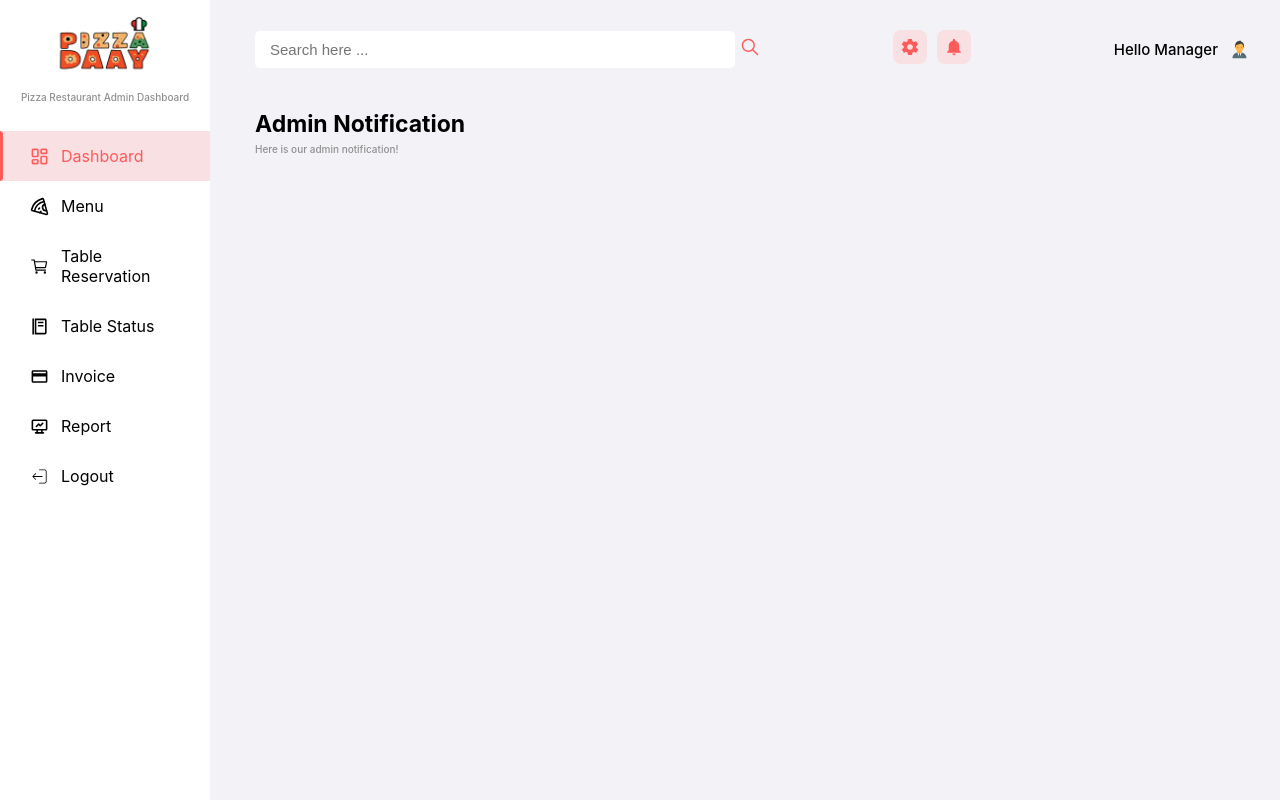
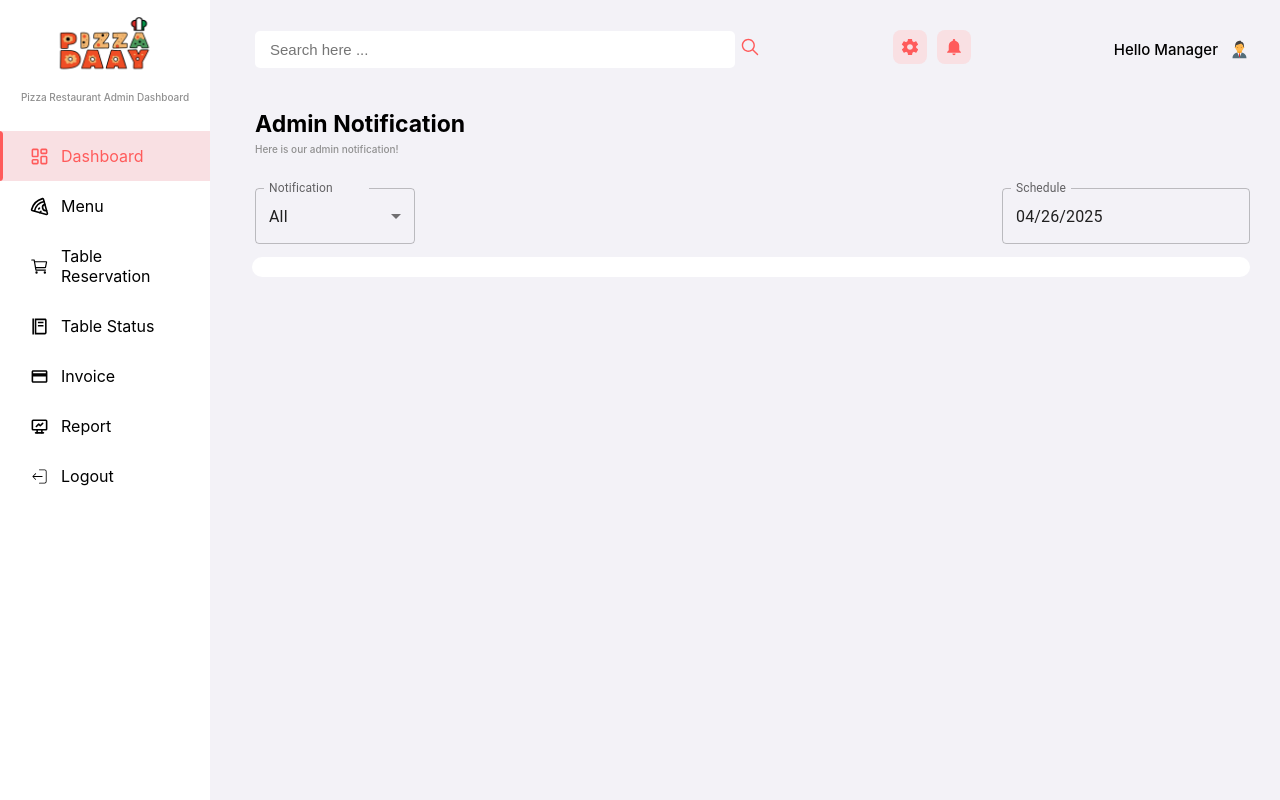
Before and after one commit to baonhi12/restaurant-system-frontend, a React (Create React App) app: page /dashboard/all-notification in a window 1280 px wide. Built offline with nearby package versions, Linux system fonts and the light colour scheme.

Commit message:
create admin notification page

```diff
--- a/src/assets/css/Dashboard.css
+++ b/src/assets/css/Dashboard.css
@@ -348,3 +348,16 @@ span.MuiBadge-badge.MuiBadge-standard.MuiBadge-anchorOriginTopRight.MuiBadge-anc
     font-size: 13px;
     margin: 10px 0px 10px 0px;
 }
+
+.dashboard-notification-header {
+    display: flex;
+    justify-content: space-between;
+    margin: 0px 30px 5px 7px;
+}
+
+.dashboard-notification-content {
+    background: white;
+    padding: 10px 15px;
+    margin: 0 30px 0 12px;
+    border-radius: 15px;
+}
--- a/src/pages/adminpage/AllNotification.js
+++ b/src/pages/adminpage/AllNotification.js
@@ -4,9 +4,33 @@ import '../../assets/css/Dashboard.css';
 import { IoIosSearch, IoMdNotifications, IoMdSettings } from "react-icons/io";
 import { FcBusinessman } from "react-icons/fc";
 import { useNavigate } from 'react-router-dom';
+import InputLabel from '@mui/material/InputLabel';
+import MenuItem from '@mui/material/MenuItem';
+import FormControl from '@mui/material/FormControl';
+import Select from '@mui/material/Select';
+import dayjs from 'dayjs';
+import { DemoContainer } from '@mui/x-date-pickers/internals/demo';
+import { AdapterDayjs } from '@mui/x-date-pickers/AdapterDayjs';
+import { LocalizationProvider } from '@mui/x-date-pickers/LocalizationProvider';
+import { DatePicker } from '@mui/x-date-pickers/DatePicker';
 
-const AllNotification = () => {
+
+const AllNotification = ({ onFilterChange }) => {
     const navigate = useNavigate();
+
+    const [filter, setFilter] = React.useState('all');
+
+    const handleChange = (event) => {
+        const newFilter = event.target.value;
+        setFilter(newFilter);
+        if (onFilterChange) {
+          onFilterChange(newFilter);
+        }
+    };
+
+    const [selectedDate, setSelectedDate] = useState(dayjs());
+
+
     return (
         <div className="dashboard-container">
             <Navbar />
@@ -49,7 +73,43 @@ const AllNotification = () => {
                 </div>
 
                 <div className='dashboard-notification-container'>
+                    <div className='dashboard-notification-header'>
+                        <div className='dashboard-notification-header-filter'>
+                            <FormControl sx={{ m: 1, minWidth: 160 }} >
+                                <InputLabel id="notification-filter-label">Notification</InputLabel>
+                                <Select
+                                    labelId="notification-filter-label"
+                                    id="notification-filter"
+                                    value={filter}
+                                    label="Notification Filter"
+                                    onChange={handleChange}
+                                >
+                                    <MenuItem value="all">All</MenuItem>
+                                    <MenuItem value="unread">Unread</MenuItem>
+                                    <MenuItem value="read">Read</MenuItem>
+                                </Select>
+                            </FormControl>
+                        </div>
 
+                        <div className='dashboard-notification-header-search'>
+                            <LocalizationProvider dateAdapter={AdapterDayjs}>
+                                <DemoContainer components={['DatePicker']}>
+                                    <DatePicker
+                                    label="Schedule"
+                                    value={selectedDate}
+                                    onChange={(newValue) => setSelectedDate(newValue)}
+                                    />
+                                </DemoContainer>
+                            </LocalizationProvider>
+                        </div>
+                    </div>
+
+                    <div className='dashboard-notification-content'>
+                        <div className='dashboard-notification-item'>
+
+
+                        </div>
+                    </div>
                 </div>
             </div>
         </div>
```
